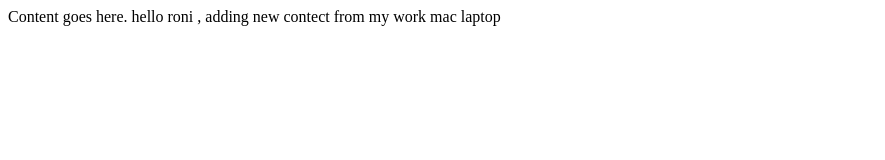
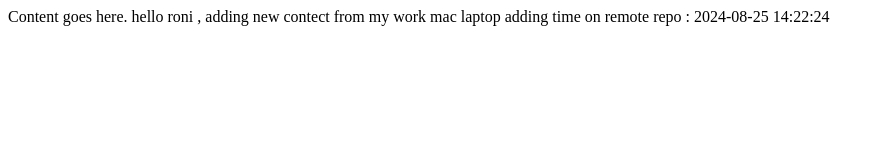
Before and after one commit to ronibary/git-demo, a plain HTML site: page index.html in a window 1280 px wide. Shown: the whole page, without its empty margins (0-885 px from the left). Drawn offline with Linux system fonts and the light colour scheme.

Commit message:
Update index.html on remote repo with time

```diff
--- a/index.html
+++ b/index.html
@@ -8,5 +8,6 @@
 <body>
 Content goes here.
 hello roni , adding new contect from my work mac laptop
+adding time on remote repo : 2024-08-25 14:22:24
 </body>
 </html>
```
